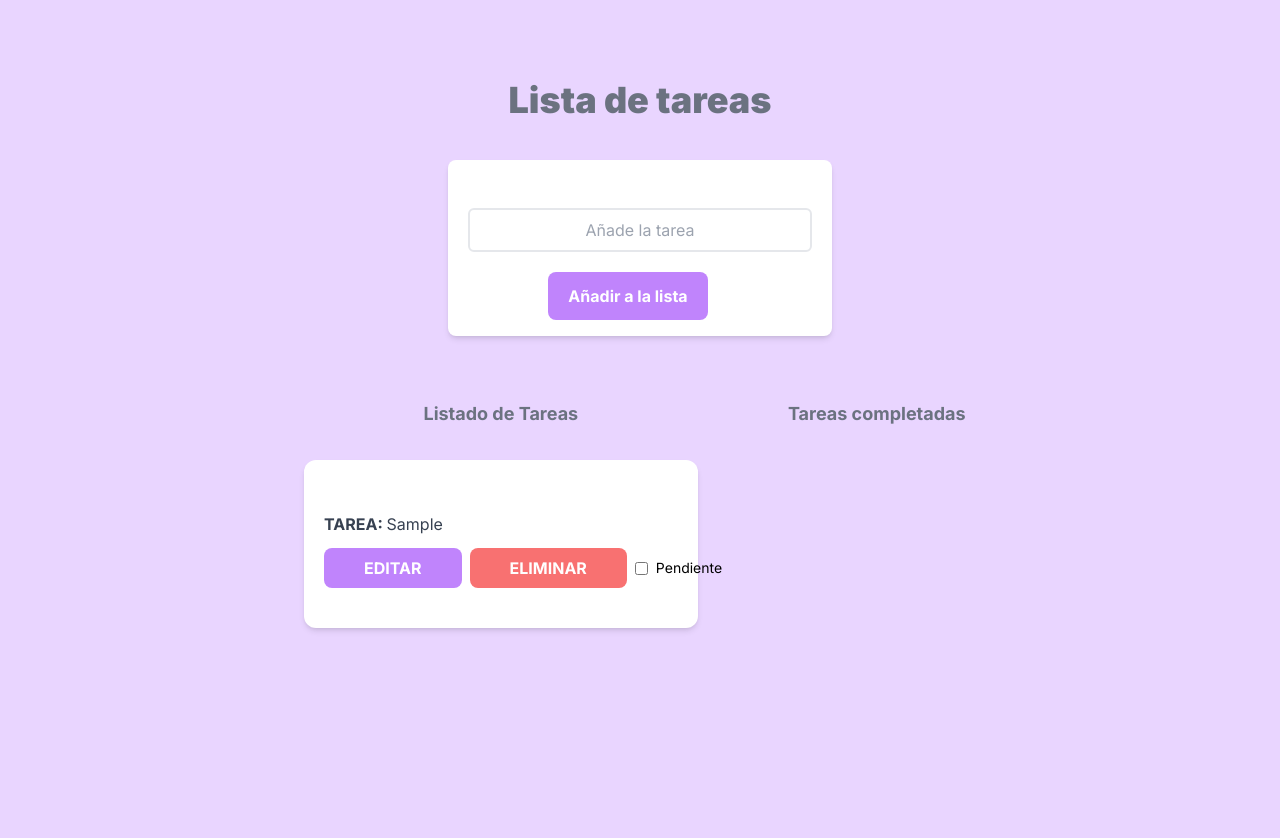
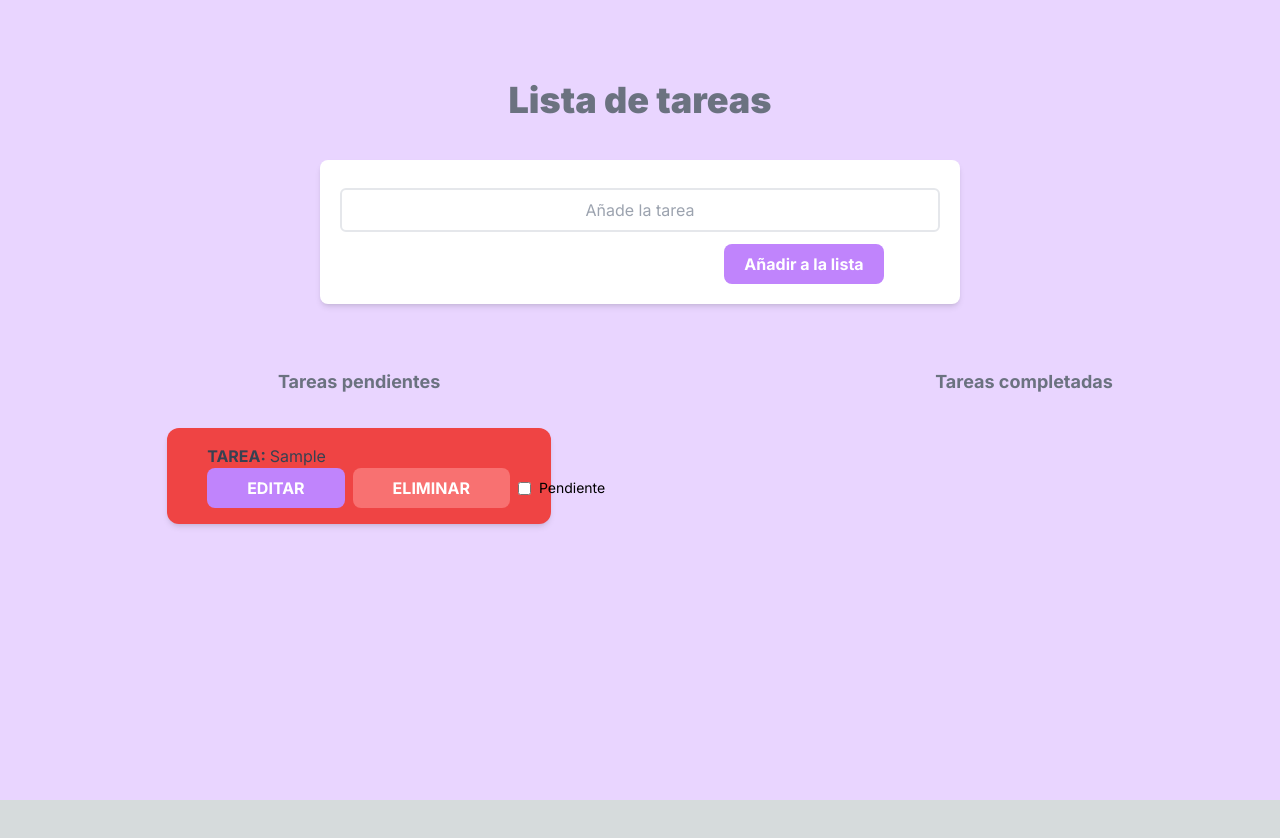
Before and after one commit to nahanez22/todolist-app, a Next.js app: page / in a window 1280 px wide. Both pictures are taken after typing "Sample" into the empty fields and a click on the input "Añadir a la lista". Shown: the top 838 px of the page. After the commit the page ends 800 px from the top, so only its background shows below. Built offline with nearby package versions, Linux system fonts and the light colour scheme.

Commit message:
styles: change of styles

```diff
--- a/src/components/home/home.tsx
+++ b/src/components/home/home.tsx
@@ -51,7 +51,7 @@ const Home = () => {
         return task;
       }
     });
-    console.log(newTasks);
+
     setTasks(newTasks);
   };
 
@@ -61,16 +61,16 @@ const Home = () => {
   };
 
   return (
-    <main className="flex min-h-screen flex-col items-center bg-purple-200 ">
+    <main className="flex w-auto lg:h-screen flex-col items-center bg-purple-200 ">
       <Header />
       <AddTasks addNewTask={addNewTask} />
-      <div className="mt-12 md:flex gap-14 ">
+      <div className="mt-12 md:flex gap-96 ">
         <TaskList
           tasks={tasks.filter((t: Tasks) => !t.isComplete)}
           editTask={editTask}
           deleteTask={deleteTask}
           toggleTask={toggleTask}
-          title="Listado de Tareas"
+          title="Tareas pendientes"
         />
         <TaskList
           tasks={tasks.filter((t: Tasks) => t.isComplete)}
--- a/src/components/tasks/addTasks.tsx
+++ b/src/components/tasks/addTasks.tsx
@@ -34,10 +34,10 @@ function AddTasks({ addNewTask }: AddTasksProps) {
   };
 
   return (
-    <main className="mt-10 w-96  ">
+    <main className="mt-10 w-96 lg:w-1/2 ">
       {/*  <p className="text-lg mt-4 text-center mb-8 font-bold">Añade tarea</p> */}
       <form
-        className="bg-white shadow-md rounded-lg py-10 px-5  h-44"
+        className="bg-white shadow-md rounded-lg  px-5 py-5 h-36 "
         onSubmit={handleSubmit}
       >
         <div>
@@ -59,7 +59,7 @@ function AddTasks({ addNewTask }: AddTasksProps) {
 
         <input
           type="submit"
-          className=" bg-purple-400 hover:bg-purple-700 w-40  justify-center p-3 text-white font-bold rounded-lg cursor-pointer transition-all mt-5 ml-20 mr-20"
+          className=" bg-purple-400 hover:bg-purple-700 w-40 h-10   text-white font-bold rounded-lg cursor-pointer transition-all mt-3 lg:ml-96 ml-24"
           value="Añadir a la lista"
         />
       </form>
--- a/src/components/tasks/header.tsx
+++ b/src/components/tasks/header.tsx
@@ -1,7 +1,7 @@
 function Header() {
   return (
     <>
-      <h1 className="font-black text-4xl text-gray-500 text-center md:w-2/3 mx-auto mt-20">
+      <h1 className="font-black text-4xl text-center  text-gray-500   mt-20 ">
         Lista de tareas
       </h1>
     </>
--- a/src/components/tasks/task-card.tsx
+++ b/src/components/tasks/task-card.tsx
@@ -31,14 +31,14 @@ function TaskCard({ task, editTask, deleteTask, toggleTask }: TaskProps) {
   }
 
   return (
-    <div className="m-3 bg-white shadow-md px-5 py-10 rounded-xl">
-      <h1 className="font-bold mb-3 text-gray-700 uppercase text-center">
+    <div className=" bg-red-500 shadow-md px-10 py-10 h-auto w-96  rounded-xl mb-5 ">
+      <h1 className="font-bold mb-2 -mt-8 text-gray-700 uppercase text-center">
         {isEdit ? "Editar tarea" : ""}
       </h1>
 
       {!isEdit ? (
-        <main>
-          <p className="font-bold mb-3 text-gray-700 uppercase">
+        <main className="h-10 ">
+          <p className="font-bold -mt-6 mb text-gray-700 uppercase">
             Tarea: <span className="font-normal normal-case">{task.title}</span>
           </p>
           <div className="flex justify-between gap-2">
@@ -63,23 +63,23 @@ function TaskCard({ task, editTask, deleteTask, toggleTask }: TaskProps) {
                 checked={task.isComplete}
                 onChange={() => toggleTask(task.id)}
               />
-              <span className="text-sm">
+              <span className="text-sm ">
                 {task.isComplete ? "completada" : "Pendiente"}
               </span>
             </div>
           </div>
         </main>
       ) : (
-        <main>
+        <main className="h-10">
           <input
             id="titulo"
             type="text"
             placeholder="Edite la tarea"
-            className="border-2 w-full p-2 mt-2 mb-6 placeholder-gray-400 rounded-md"
+            className="border-2 w-full  placeholder-gray-400 rounded-md"
             value={editedTitle}
             onChange={(e) => setEditedTitle(e.target.value)}
           />
-          <div className="flex justify-between gap-2">
+          <div className="flex justify-between mt-2 gap-2">
             <button
               type="button"
               className="py-2 px-10 bg-purple-400 hover:bg-purple-700 text-white font-bold uppercase rounded-lg"
--- a/src/components/tasks/taskList.tsx
+++ b/src/components/tasks/taskList.tsx
@@ -18,7 +18,7 @@ function TaskList({
   title,
 }: TasksListProps) {
   return (
-    <main className="md:w-1/2 lg:w-3/5 md:h-screen">
+    <main className="h-full">
       <h2 className="text-lg font-bold mt-4 text-center mb-8 text-gray-500 ">
         {title}
       </h2>
```
